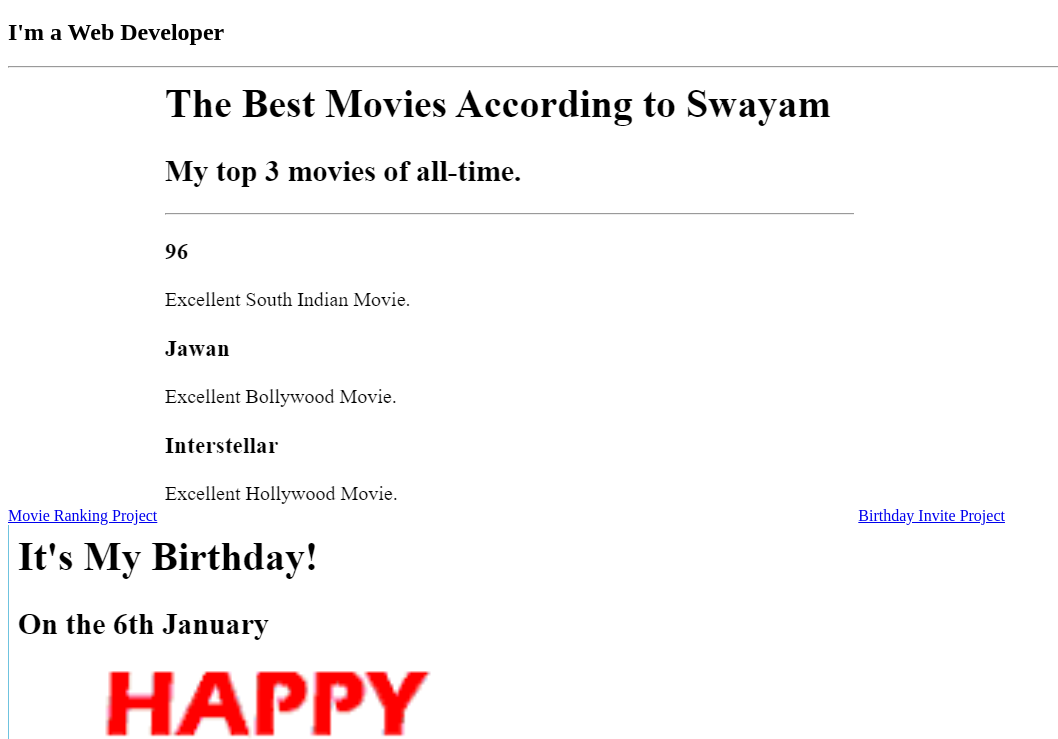
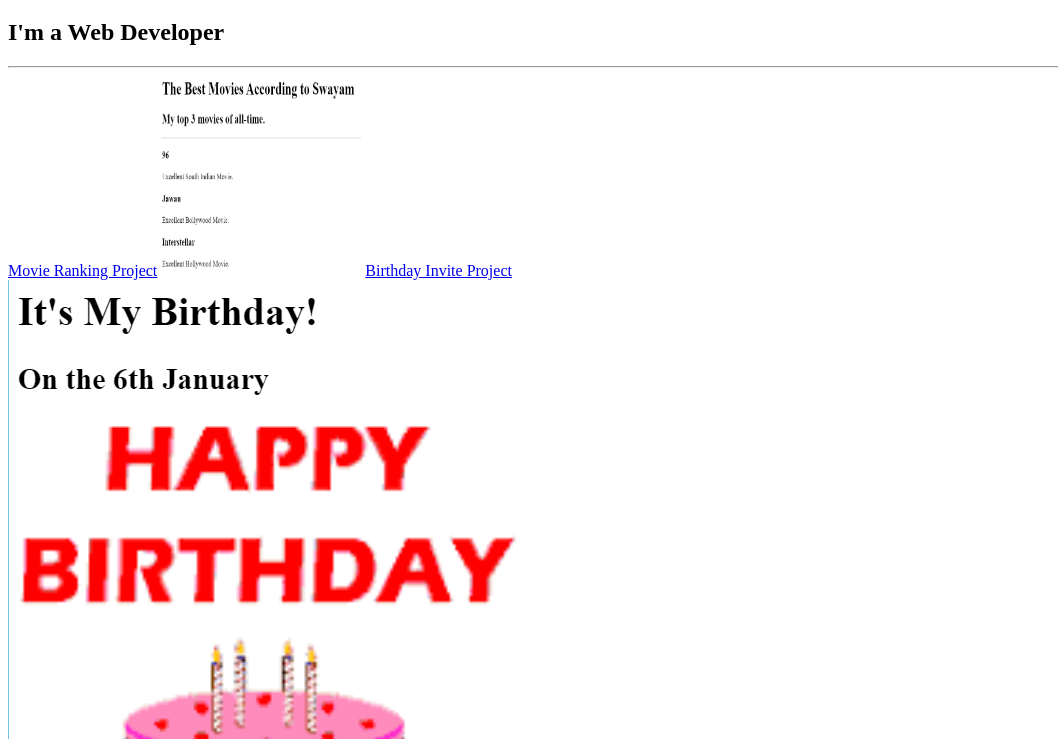
Before and after one commit to theswayamsingh/html-portfolio, a plain HTML site: page index.html in a window 1280 px wide. Shown: the part 61-800 px from the top of the page, without its empty margins (0-1058 px from the left). Drawn offline with Linux system fonts and the light colour scheme.

Commit message:
Update index.html

```diff
--- a/index.html
+++ b/index.html
@@ -10,7 +10,7 @@
     <h2>I'm a Web Developer</h2>
     <hr/>
     <a href="./public/movie-ranking.html">Movie Ranking Project</a>
-    <img src="./assets/images/movielist.png" alt="movie ranking project preview"/>
+    <img src="./assets/images/movielist.png" height="200" width="200" alt="movie ranking project preview"/>
     <a href="./public/birthday-invite.html">Birthday Invite Project</a>
     <img src="./assets/images/birthday.png" alt="birthday invite project preview"/>
     <a href="./public/about.html">About Me</a> <a href="./public/contact.html">Contact Me</a>
```
